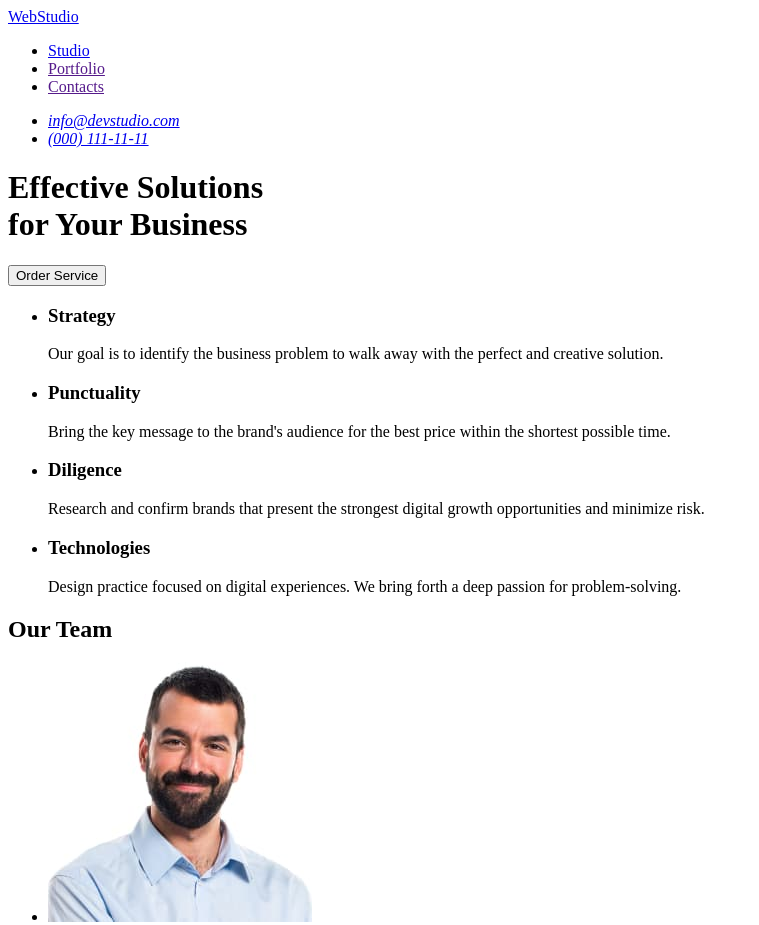
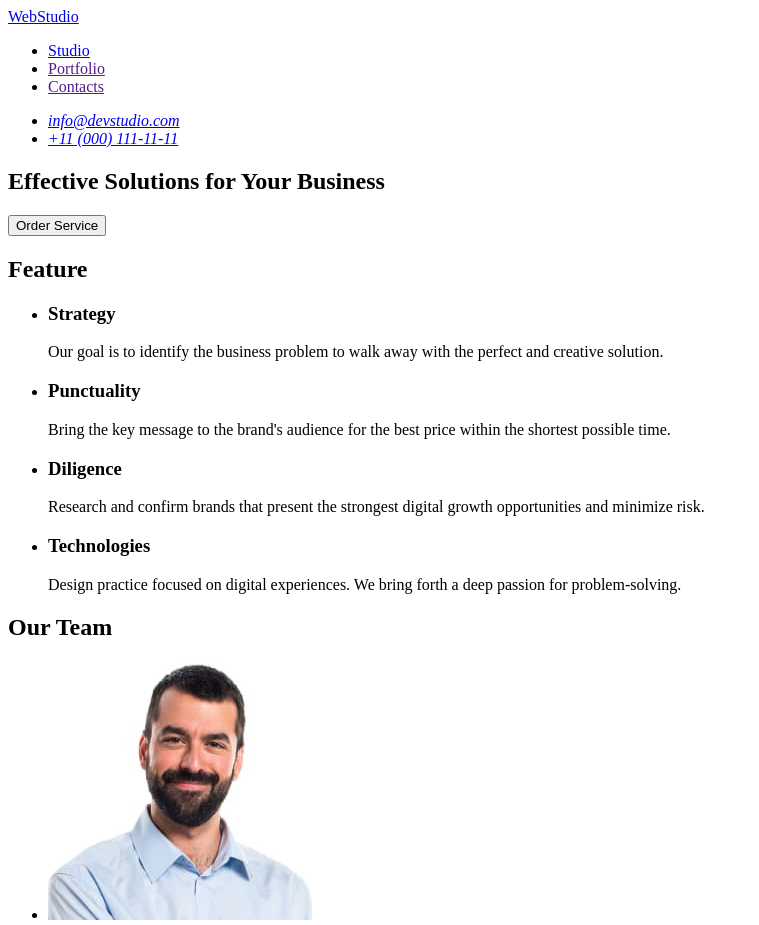
Before and after one commit to Chestnut1710/goit-markup-hw-01, a plain HTML site: page index.html in a window 1280 px wide. Shown: the top 925 px of the page, without its empty margins (0-759 px from the left). Drawn offline with Linux system fonts and the light colour scheme.

Commit message:
Update index.html

```diff
--- a/index.html
+++ b/index.html
@@ -7,8 +7,8 @@
   </head>
   <body>
     <header>
-      <a href="./index.html">WebStudio</a>
       <nav>
+        <a href="./index.html">WebStudio</a>
         <ul>
           <li>
             <a href="./index.html">Studio</a>
@@ -24,20 +24,21 @@
       <address>
         <ul>
           <li><a href="mailto:info@devstudio.com">info@devstudio.com</a></li>
-          <li><a href="tel:(000)1111111">(000) 111-11-11</a></li>
+          <li><a href="tel:+110001111111">+11 (000) 111-11-11</a></li>
         </ul>
       </address>
     </header>
 
     <main>
-      <h1>
-        Effective Solutions <br />
-        for Your Business
-      </h1>
-      <button type="button">Order Service</button>
+      <!-- Section 1 -->
+      <section>
+        <h1>Effective Solutions for Your Business</h1>
+        <button type="button">Order Service</button>
+      </section>
 
-      <!--Section 1-->
+      <!--Section 2-->
       <section>
+        <h2>Feature</h2>
         <ul>
           <li>
             <h3>Strategy</h3>
@@ -70,7 +71,7 @@
         </ul>
       </section>
 
-      <!--Section 2-->
+      <!--Section 3-->
       <section>
         <h2>Our Team</h2>
         <ul>
@@ -121,8 +122,7 @@
     <footer>
       <a href="./index.html">WebStudio</a>
       <p>
-        Increase the flow of customers and <br />
-        sales for your business with digital <br />
+        Increase the flow of customers and sales for your business with digital
         marketing & growth solutions.
       </p>
     </footer>
```
